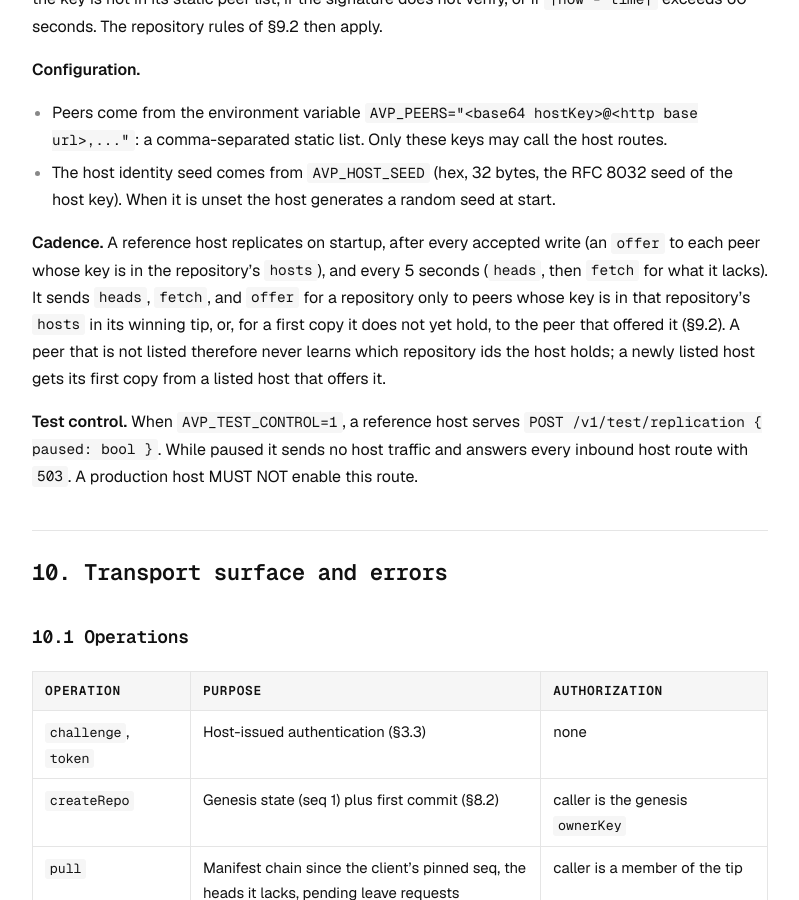
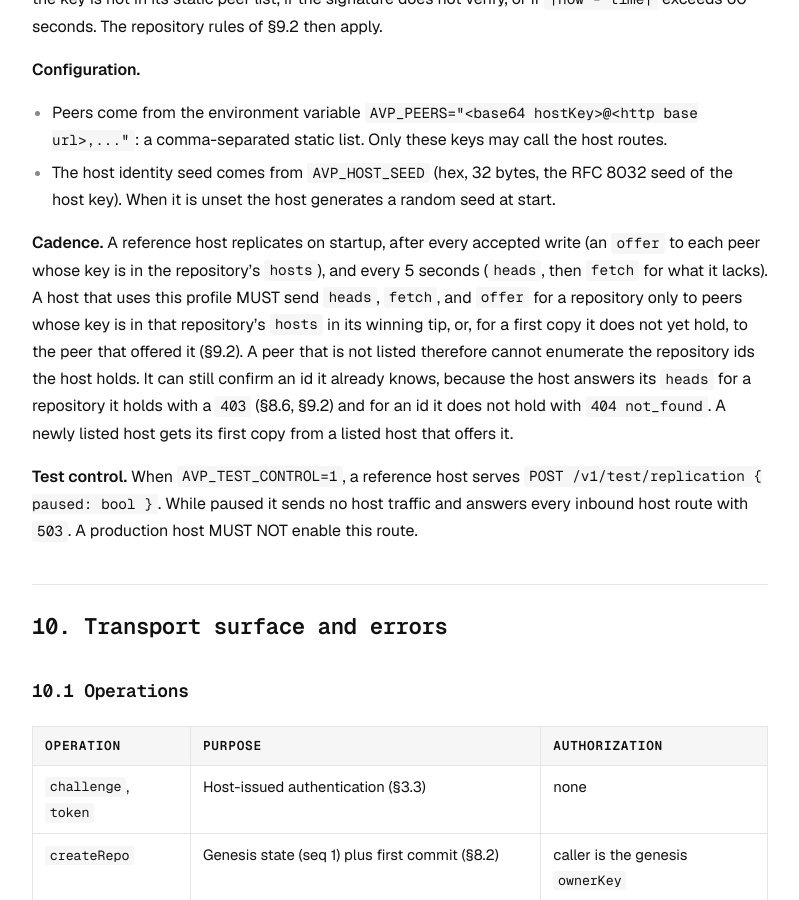
Before and after one commit to trqlmao/avp, a Jekyll site: the page built from SPEC.md, in a window 1280 px wide and 900 px high, scrolled down 26072 px. Shown: the whole window, without its empty margins (240-1039 px from the left). Built offline with Jekyll 4.4.1, drawn with Linux system fonts in a browser that asks for light colours; our own code applies the rules of GitHub Pages for plain Markdown files.

Commit message:
docs(spec): require host requests only to listed peers
SPEC 9.3 described the sweep scope without an RFC 2119 keyword. A host
on the reference profile now MUST send heads, fetch, and offer for a
repository only to peers its winning tip lists, or, for a first copy,
to the peer that offered it.

It also claimed an unlisted peer never learns which repository ids the
host holds. An unlisted peer in the static list can still confirm an
id it already knows (403 against 404 on heads), so say it cannot
enumerate them instead, and fix the same overclaim in THREATMODEL A11.

```diff
--- a/SPEC.md
+++ b/SPEC.md
@@ -926,10 +926,12 @@ rules of §9.2 then apply.
 
 **Cadence.** A reference host replicates on startup, after every accepted write (an `offer` to each peer
 whose key is in the repository's `hosts`), and every 5 seconds (`heads`, then `fetch` for what it lacks).
-It sends `heads`, `fetch`, and `offer` for a repository only to peers whose key is in that repository's
-`hosts` in its winning tip, or, for a first copy it does not yet hold, to the peer that offered it (§9.2).
-A peer that is not listed therefore never learns which repository ids the host holds; a newly listed host
-gets its first copy from a listed host that offers it.
+A host that uses this profile MUST send `heads`, `fetch`, and `offer` for a repository only to peers whose
+key is in that repository's `hosts` in its winning tip, or, for a first copy it does not yet hold, to the
+peer that offered it (§9.2). A peer that is not listed therefore cannot enumerate the repository ids the
+host holds. It can still confirm an id it already knows, because the host answers its `heads` for a
+repository it holds with a `403` (§8.6, §9.2) and for an id it does not hold with `404 not_found`. A newly
+listed host gets its first copy from a listed host that offers it.
 
 **Test control.** When `AVP_TEST_CONTROL=1`, a reference host serves `POST /v1/test/replication
 { paused: bool }`. While paused it sends no host traffic and answers every inbound host route with `503`. A
```
Also changed, not shown: THREATMODEL.md (+3 -3 lines).
